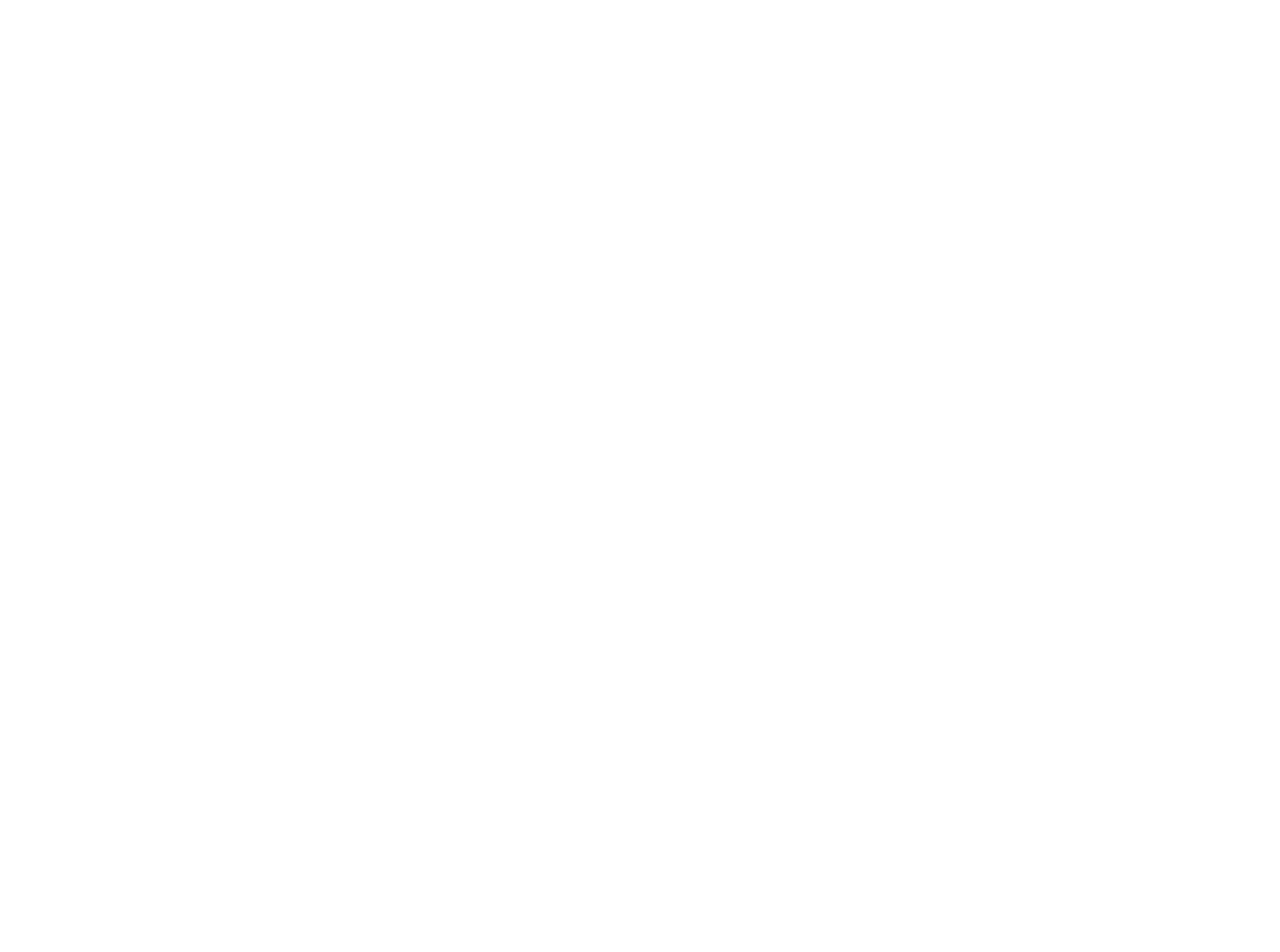
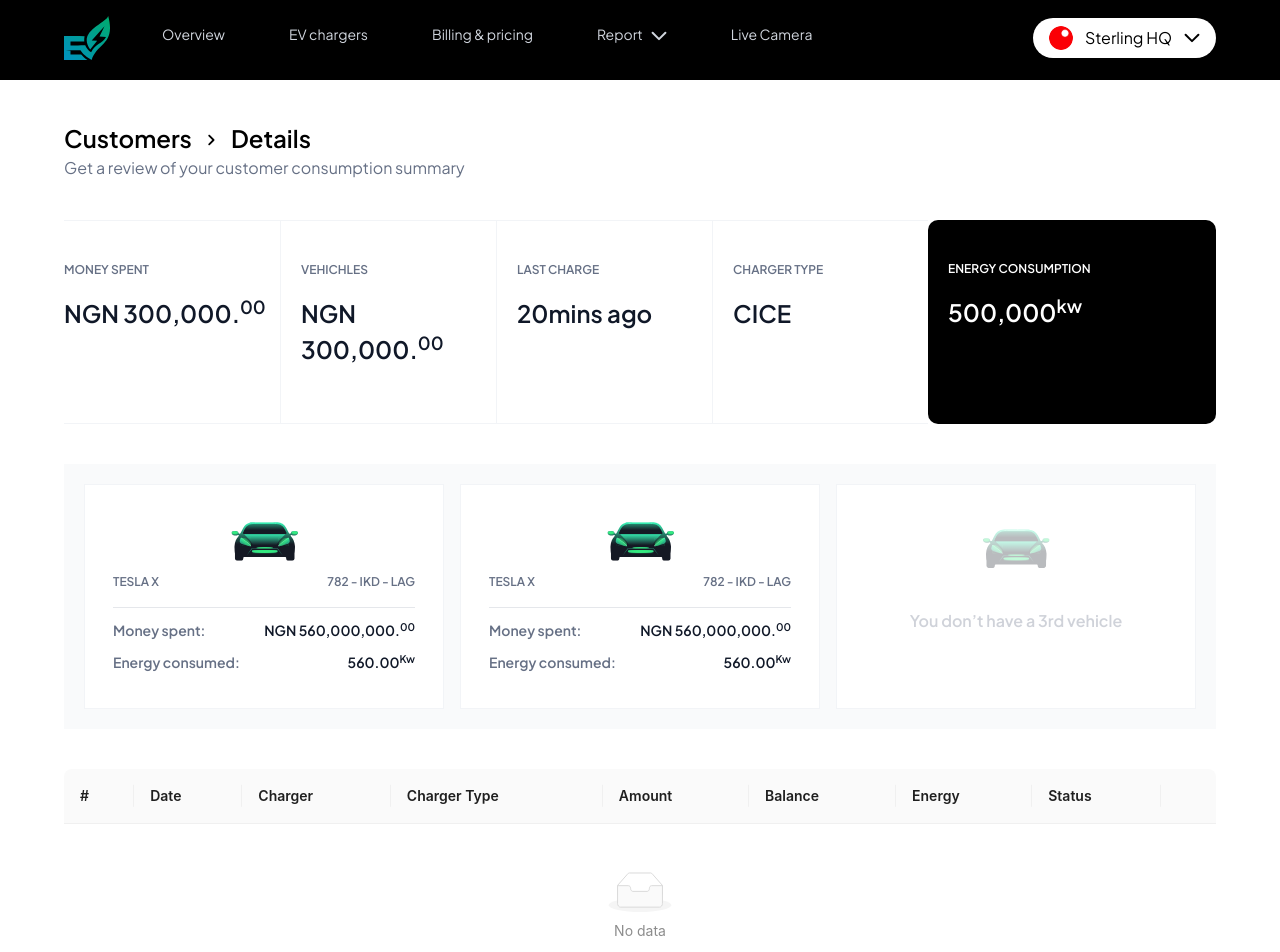
Before and after one commit to Thophylarh/ev-charger, a React (Create React App) app: page /station/customer/details in a window 1280 px wide. Before the commit this address had no page. Shown: the top 952 px of the page. Before the commit the page ends 800 px from the top, so only its background shows below. Built offline with nearby package versions, Linux system fonts and the light colour scheme; sample sign-in values are in the browser's storage.

Commit message:
Customer page and customer details

```diff
--- a/src/App.js
+++ b/src/App.js
@@ -32,6 +32,8 @@
 import SignUp from "./pages/customer/signup";
 import CarInfo from "./pages/customer/carInformation/carInfo";
 import Wallet from "./pages/customer/Wallet/wallet"
+import CustomerList from "./pages/Branch/Customers";
+import CustomerDetails from "./pages/Branch/Customers/CustomerDetails";
 
 function App() {
 	return (
@@ -92,6 +94,11 @@
 						</Route>
 						<Route element={<ProtectedRoutes />}>
 							<Route path="report" element={<ReportSales />} />
+						</Route>
+
+						<Route element={<ProtectedRoutes />}>
+							<Route path="customers" element={<CustomerList />} />
+							<Route path="customer/details" element={<CustomerDetails />} />
 						</Route>
 					</Route>
 
--- /dev/null
+++ b/src/components/Branch/CustomerDetailsCard/index.jsx
@@ -0,0 +1,56 @@
+import React from "react";
+
+import ActiveCar from "../../../assets/svg/activeCar.svg";
+import InActiveCar from "../../../assets/svg/inactiveCar.svg";
+
+export default function CustomerDetailsCard({ isActive }) {
+	return (
+		<div
+			className={`cursor-pointer bg-white py-[1.5rem] px-[1.75rem]  border border-[1px] border-[var(--grey100)]`}
+		>
+			{isActive && (
+				<div>
+					<div className={`flex justify-center py-3`}>
+						<img src={ActiveCar} alt="Active cars" />
+					</div>
+					<div className="flex justify-between items-center mb-[0.75rem] border-b-[1px] border-grey-100 pb-4">
+						<h3> TESLA X</h3>
+
+						<h3>782 - IKD - LAG</h3>
+					</div>
+
+					<div className="flex justify-between items-center mb-[0.75rem] ">
+						<h3 className="text-sm ">Money spent:</h3>
+
+						<h5 className="text-sm font-bold">
+							NGN 560,000,000.<sup>00</sup>
+						</h5>
+					</div>
+
+					<div className="flex justify-between items-center mb-[0.75rem] ">
+						<h3 className="text-sm ">Energy consumed:</h3>
+
+						<h5 className="text-sm font-bold">
+							560.00<sup>Kw</sup>
+						</h5>
+					</div>
+				</div>
+			)}
+
+			{!isActive && (
+				<div className="flex justify-center align-middle items-center text-center">
+					<div>
+						<div className={`flex justify-center py-5`}>
+							<img
+								src={InActiveCar}
+								alt="Inactive car"
+								className="mb-[1.25rem]"
+							/>
+						</div>
+						<h3 className="text-base text-[#66708550]">You don’t have a 3rd vehicle</h3>
+					</div>
+				</div>
+			)}
+		</div>
+	);
+}
--- a/src/index.css
+++ b/src/index.css
@@ -13,6 +13,7 @@
 	--blueLink: #007EF2;
 	--goldColor: #C9A464;
 
+	--grey10: #FCFCFD;
 	--grey50:#F9FAFB;
 	--grey100: #F2F4F7;
 	--grey300: #d0d5dd;
--- /dev/null
+++ b/src/pages/Branch/Customers/CustomerDetails.jsx
@@ -0,0 +1,165 @@
+import { Table } from "antd";
+import React from "react";
+import CustomerDetailsCard from "../../../components/Branch/CustomerDetailsCard";
+import eye from "../../../assets/svg/eye.svg";
+import activeDot from "../../../assets/svg/activeDot.svg";
+export default function CustomerDetails() {
+	let column = [
+		{
+			title: "#",
+			dataIndex: "index",
+			key: "index",
+		},
+
+		{
+			title: "Date",
+			dataIndex: "date",
+			key: "date",
+		},
+
+		{
+			title: "Charger",
+			dataIndex: "charger",
+			key: "charger",
+		},
+
+		{
+			title: "Charger Type",
+			dataIndex: "chargerType",
+			key: "chargerType",
+		},
+		{
+			title: "Amount",
+			dataIndex: "amount",
+			key: "amount",
+		},
+
+		{
+			title: "Balance",
+			dataIndex: "balance",
+			key: "balance",
+		},
+
+		{
+			title: "Energy",
+			dataIndex: "energy",
+			key: "energy",
+		},
+		{
+			title: "Status",
+			dataIndex: "transactionStatus",
+			key: "transactionStatus",
+			render: (transactionStatus) => (
+				<button className="flex justify-between ">
+					<img src={activeDot} className="pr-[0.25rem] mt-[6px]" />
+					<p className="text-[#15833C] font-semibold text-xs leading-5">
+						Completed
+					</p>
+				</button>
+			),
+		},
+		{
+			title: "",
+			dataIndex: "",
+			key: "",
+			render: () => (
+				<button className="flex justify-between bg-black text-white p-[0.5rem] rounded-md ">
+					<img src={eye} alt="" className="mt-[0.25rem] pr-[0.25rem]" />
+					<p>View details</p>
+				</button>
+			),
+		},
+	];
+
+	return (
+		<section>
+			<section className={`mb-[var(--marginBtwSection)]`}>
+				<section className={`mb-[var(--marginBtwSection)]`}>
+					<div className={`flex justify-between items-center `}>
+						<div>
+							<div className={`flex items-center`}>
+								<h4 className="mr-[1rem]">Customers</h4>
+
+								<svg
+									width="7"
+									height="12"
+									viewBox="0 0 7 12"
+									fill="none"
+									xmlns="http://www.w3.org/2000/svg"
+									className="mr-[1rem] mt-1"
+								>
+									<path
+										d="M1.19649 0.723417C1.43524 0.723417 1.67524 0.814667 1.85774 0.997167L6.21649 5.33467C6.39274 5.51092 6.49149 5.74967 6.49149 5.99967C6.49149 6.24842 6.39274 6.48717 6.21649 6.66342L1.85774 11.0034C1.49149 11.3684 0.898986 11.3684 0.532736 11.0009C0.167736 10.6334 0.168986 10.0397 0.535236 9.67467L4.22649 5.99967L0.535237 2.32467C0.168987 1.95967 0.167737 1.36717 0.532737 0.999668C0.715237 0.814668 0.956487 0.723417 1.19649 0.723417Z"
+										fill="black"
+									/>
+								</svg>
+								<h4 className="">Details</h4>
+							</div>
+
+							<p className="subHeader">
+								Get a review of your customer consumption summary
+							</p>
+						</div>
+					</div>
+				</section>
+
+				<section className={`mb-[var(--marginBtwSection)]`}>
+					<div className=" grid grid-cols-12  ">
+						<div className=" col-span-9  ">
+							<div className=" grid grid-cols-4  ">
+								<div className="revenueBlock">
+									<h3>MONEY SPENT</h3>
+
+									<h5>
+										NGN 300,000.<sup>00</sup>{" "}
+									</h5>
+								</div>
+								<div className="revenueBlock">
+									<h3>VEHICHLES</h3>
+
+									<h5>
+										NGN 300,000.<sup>00</sup>{" "}
+									</h5>
+								</div>
+
+								<div className="revenueBlock">
+									<h3>LAST CHARGE</h3>
+
+									<h5>20mins ago</h5>
+								</div>
+								<div className="revenueBlock">
+									<h3>CHARGER TYPE</h3>
+
+									<h5>CICE</h5>
+								</div>
+							</div>
+						</div>
+
+						<div className=" col-span-3 h-[100%] ">
+							<div className="h-[100%]  totalRevenueBlock text-white pl-[1.25rem]">
+								<h3>ENERGY CONSUMPTION</h3>
+
+								<h5>
+									500,000
+									<sup>kw</sup>{" "}
+								</h5>
+							</div>
+						</div>
+					</div>
+				</section>
+
+				<section className={`mb-[var(--marginBtwSection)]`}>
+					<div className="bg-[var(--grey50)] p-[1.25rem] grid grid-cols-3 gap-4">
+						<CustomerDetailsCard isActive={true} />
+						<CustomerDetailsCard isActive={true} />
+						<CustomerDetailsCard isActive={false} />
+					</div>
+				</section>
+
+				<section className={`mb-[var(--marginBtwSection)]`}>
+					<Table columns={column} />
+				</section>
+			</section>
+		</section>
+	);
+}
--- /dev/null
+++ b/src/pages/Branch/Customers/index.jsx
@@ -0,0 +1,122 @@
+import { Table } from "antd";
+import React, { useState } from "react";
+
+
+import eye from "../../../assets/svg/eye.svg"
+
+export default function CustomerList() {
+	const [enrolled, setEnrolled] = useState(true);
+
+
+      let column =
+      [
+            {
+            title: '#',
+            dataIndex: 'index',
+            key: 'index',
+          },
+
+          {
+            title: 'Email address',
+            dataIndex: 'email',
+            key: 'email',
+          },
+
+          {
+            title: 'Money  Spent',
+            dataIndex: 'amount',
+            key: 'amount',
+          },
+
+          {
+            title: 'Phone number',
+            dataIndex: 'phone',
+            key: 'phone',
+          },
+
+          {
+            title: 'Vehicles',
+            dataIndex: 'vehicles',
+            key: 'vehicles',
+          },
+
+          {
+            title: 'Energy consumed',
+            dataIndex: 'energy',
+            key: 'energy',
+          },
+          {
+            title: "",
+            dataIndex: "",
+            key: "",
+            render: () => (
+                <button className="flex justify-between bg-black text-white p-[0.5rem] rounded-md ">
+                   <img src={eye} alt="" className="mt-[0.25rem] pr-[0.25rem]" />
+                   <p>View details</p>
+                </button>
+            ),
+        },
+      ]
+
+	return (
+		<section>
+			<section className={`mb-[var(--marginBtwSection)]`}>
+				<div className={`flex justify-between items-center `}>
+					<div>
+						<h4 className="mb-[8px]">Customers</h4>
+						<p className="subHeader">
+							Get a review of your customer consumption summary
+						</p>
+					</div>
+					<div>
+						<button className="border-2  border-gray-400 text-xs p-[0.5rem] rounded-md text-[var(--grey900)]">
+							General price change{" "}
+						</button>
+					</div>
+				</div>
+			</section>
+
+			<section className={`mb-[var(--marginBtwSection)]`}>
+				<div
+					className={`flex w-[24rem] h-[4rem] bg-[var(--grey10)] items-center`}
+				>
+					<div
+						className={`w-[50%]  h-[100%] cursor-pointer  ${
+							enrolled
+								? " border-b-4 border-black "
+								: " border-b-4 border-[#E2E2E2)]"
+						}  text-center font-semibold`}
+                                    onClick={()=>setEnrolled(true)}
+					>
+						<h5
+							className={`text-sm pt-[1.25rem] ${
+								enrolled ? " text-black" : "text-[var(--grey500)]"
+							}`}
+						>
+							ENROLLED
+						</h5>
+					</div>
+
+					<div
+						className={`w-[50%] cursor-pointer   h-[100%]  ${
+							!enrolled
+								? " border-b-4 border-black "
+								: " border-b-4 border-[#E2E2E2)]"
+						} text-center font-semibold`}
+                                    onClick={()=>setEnrolled(false)}
+					>
+						<h5
+							className={`text-sm pt-[1.25rem] ${
+								!enrolled ? " text-black" : "text-[var(--grey500)]"
+							}`}
+						>
+							NEW CUSTOMERS
+						</h5>
+					</div>
+				</div>
+
+                        <Table columns={column}/>
+			</section>
+		</section>
+	);
+}
```
Also changed, not shown: src/assets/svg/activeCar.svg (added), src/assets/svg/inactiveCar.svg (added).
